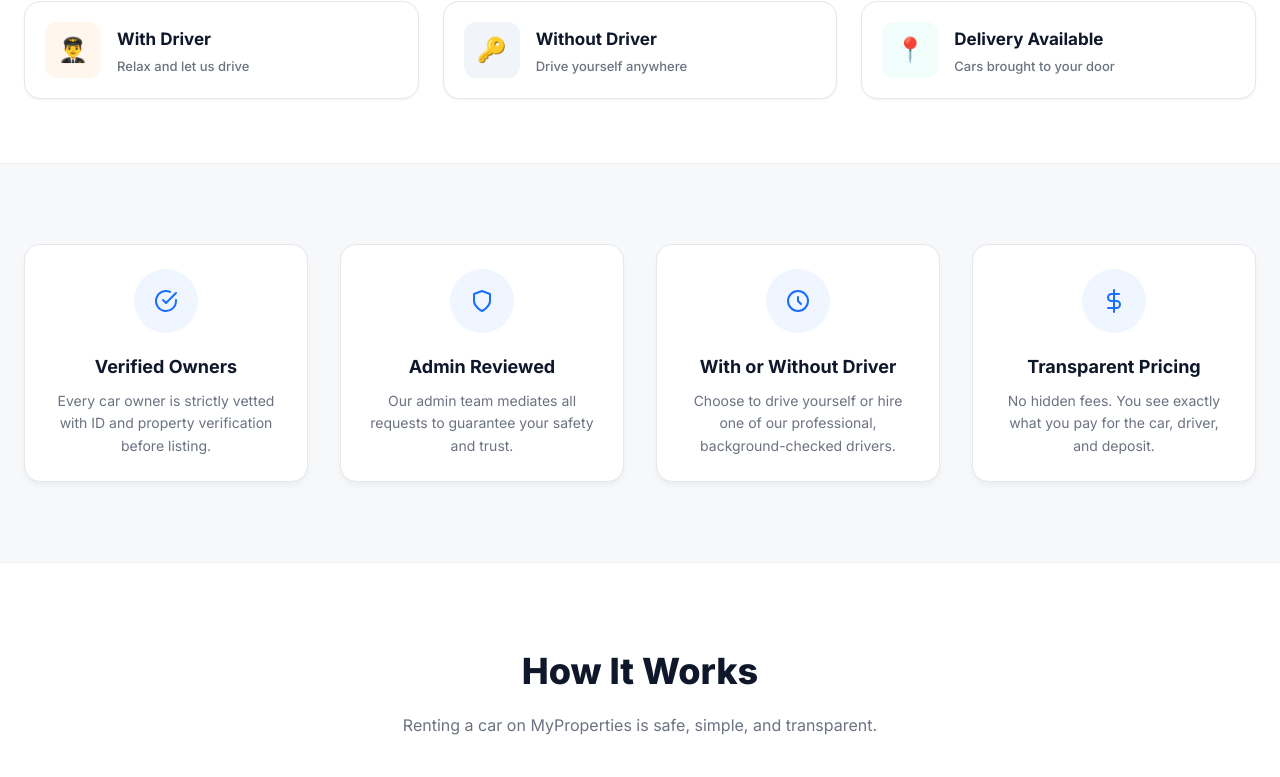
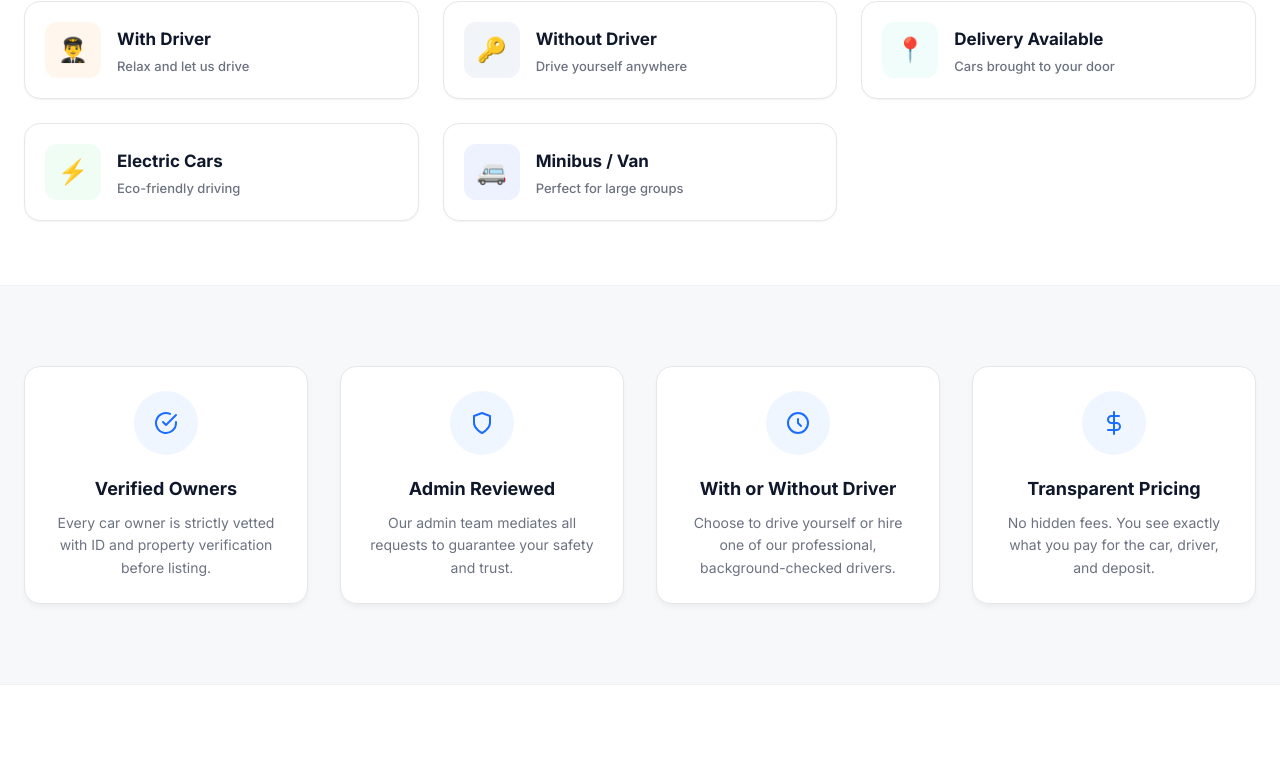
Before and after one commit to saminegash/property-rental, a Next.js app: page / in a window 1280 px wide. Shown: the part 2359-3136 px from the top of the page. Built offline with nearby package versions, Linux system fonts and the light colour scheme; no server answers; the database is empty.

Commit message:
feat: add Electric Cars and Minibus categories to CarCategoriesSection

```diff
--- a/src/components/cars/CarCategoriesSection.tsx
+++ b/src/components/cars/CarCategoriesSection.tsx
@@ -45,6 +45,20 @@ export function CarCategoriesSection() {
       color: "bg-teal-50 text-teal-600",
       link: "delivery=true",
     },
+    {
+      title: "Electric Cars",
+      description: "Eco-friendly driving",
+      icon: "⚡",
+      color: "bg-green-50 text-green-600",
+      link: "electric",
+    },
+    {
+      title: "Minibus / Van",
+      description: "Perfect for large groups",
+      icon: "🚐",
+      color: "bg-indigo-50 text-indigo-600",
+      link: "minibus",
+    },
   ];
 
   return (
```
